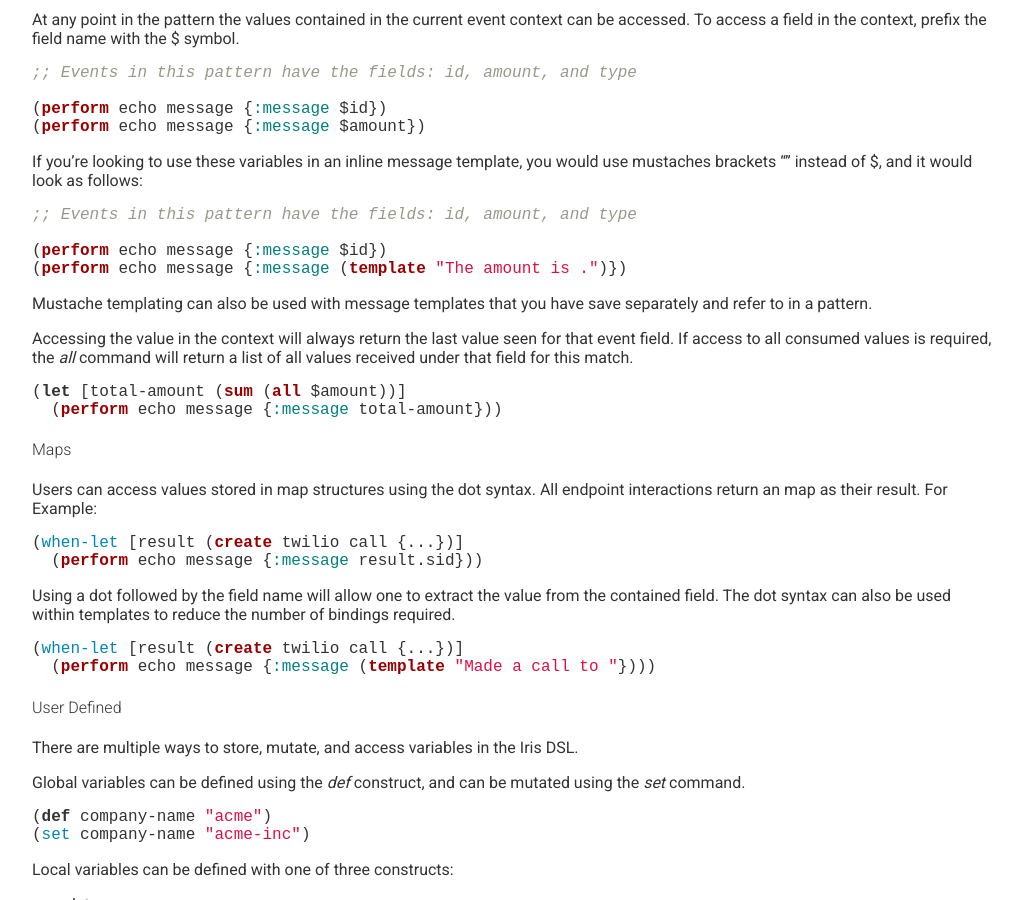
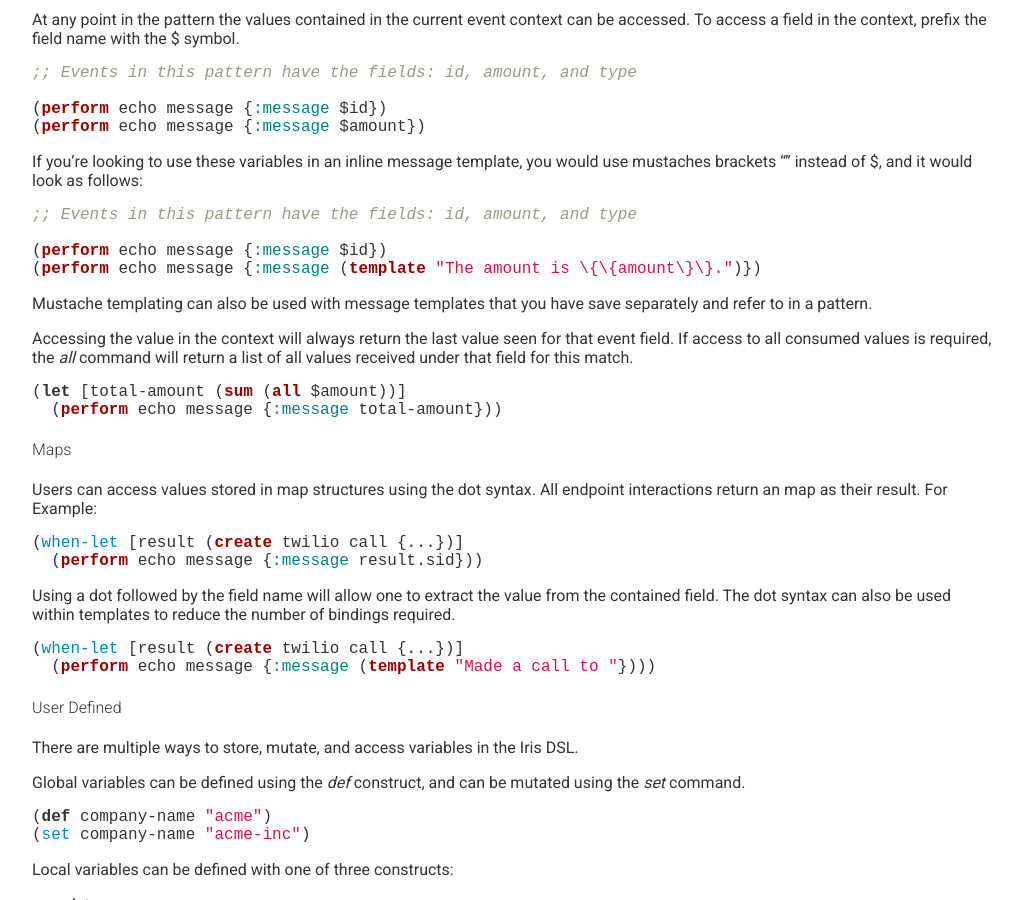
Before and after one commit to ianbishop/userevents.github.io, a Jekyll site: the page built from 4.2/docs/dsl.md, in a window 1280 px wide and 900 px high, scrolled down 2182 px. Shown: the whole window, without its empty margins (0-1022 px from the left). Built offline with Jekyll 4.4.1, drawn with Linux system fonts in a browser that asks for light colours; Markdown is read by kramdown in place of the engine named in the settings.

````diff
--- a/4.2/docs/dsl.md
+++ b/4.2/docs/dsl.md
@@ -140,7 +140,7 @@ If you're looking to use these variables in an inline message template, you woul
 ;; Events in this pattern have the fields: id, amount, and type
 
 (perform echo message {:message $id})
-(perform echo message {:message (template "The amount is {{amount}}.")})
+(perform echo message {:message (template "The amount is \{\{amount\}\}.")})
 ```
 
 Mustache templating can also be used with message templates that you have save separately and refer to in a pattern.
````
